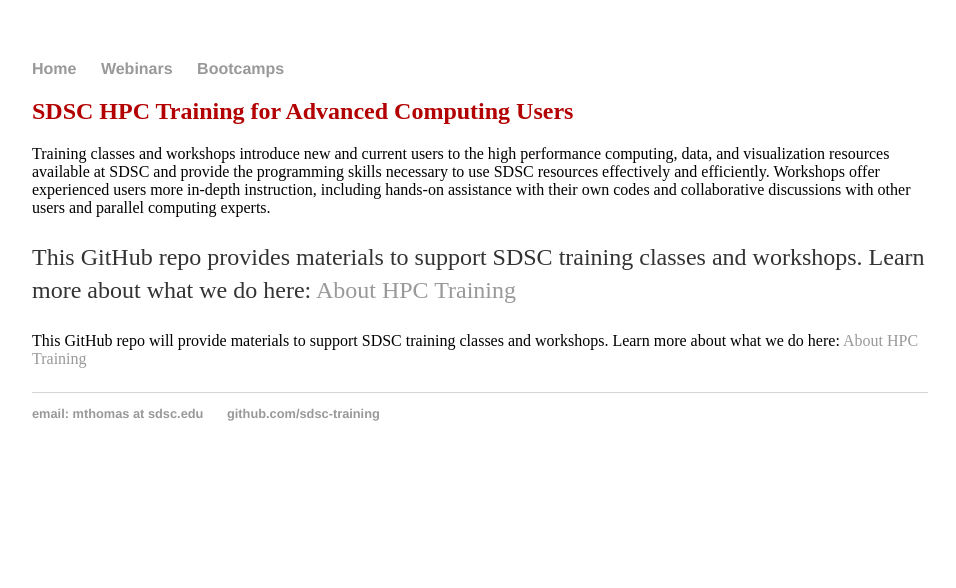
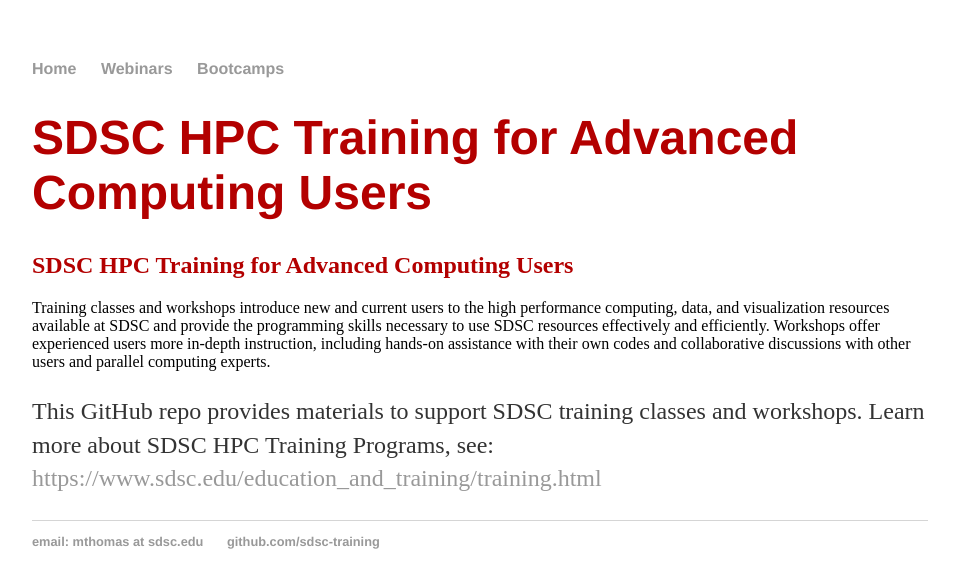
Before and after one commit to sdsc-training/sdsc-training.github.io, a Jekyll site: the page built from index.html, in a window 1280 px wide. Shown: the top 588 px of the page, without its empty margins (160-1116 px from the left). Built offline with Jekyll 4.4.1, drawn with Linux system fonts in a browser that asks for light colours.

Commit message:
updating main landing page

```diff
--- a/index.html
+++ b/index.html
@@ -3,12 +3,14 @@
 title: SDSC HPC Training
 ---
 <div class="blurb">
+<h1><font color="b30000">SDSC HPC Training for Advanced Computing Users</font> </h1>
 <h2><font color="b30000">SDSC HPC Training for Advanced Computing Users</font> </h2>
 
 Training classes and workshops introduce new and current users to the high performance computing, data, and visualization resources available at SDSC and provide the programming skills necessary to use SDSC resources effectively and efficiently. Workshops offer experienced users more in-depth instruction, including hands-on assistance with their own codes and collaborative discussions with other users and parallel computing experts.
+</p>
 
 <p>
-This GitHub repo provides materials to support SDSC training classes and workshops. Learn more about what we do here: <a href="/about">About HPC Training</a></p>
-This GitHub repo will provide materials to support SDSC training classes and workshops. Learn more about what we do here: <a href="/about">About HPC Training</a></p>
+This GitHub repo provides materials to support SDSC training classes and workshops. Learn more about SDSC HPC Training Programs, see: <a href="https://www.sdsc.edu/education_and_training/training.html">https://www.sdsc.edu/education_and_training/training.html</a>
+</p>
 </div>
 <!-- /.blurb -->
```
